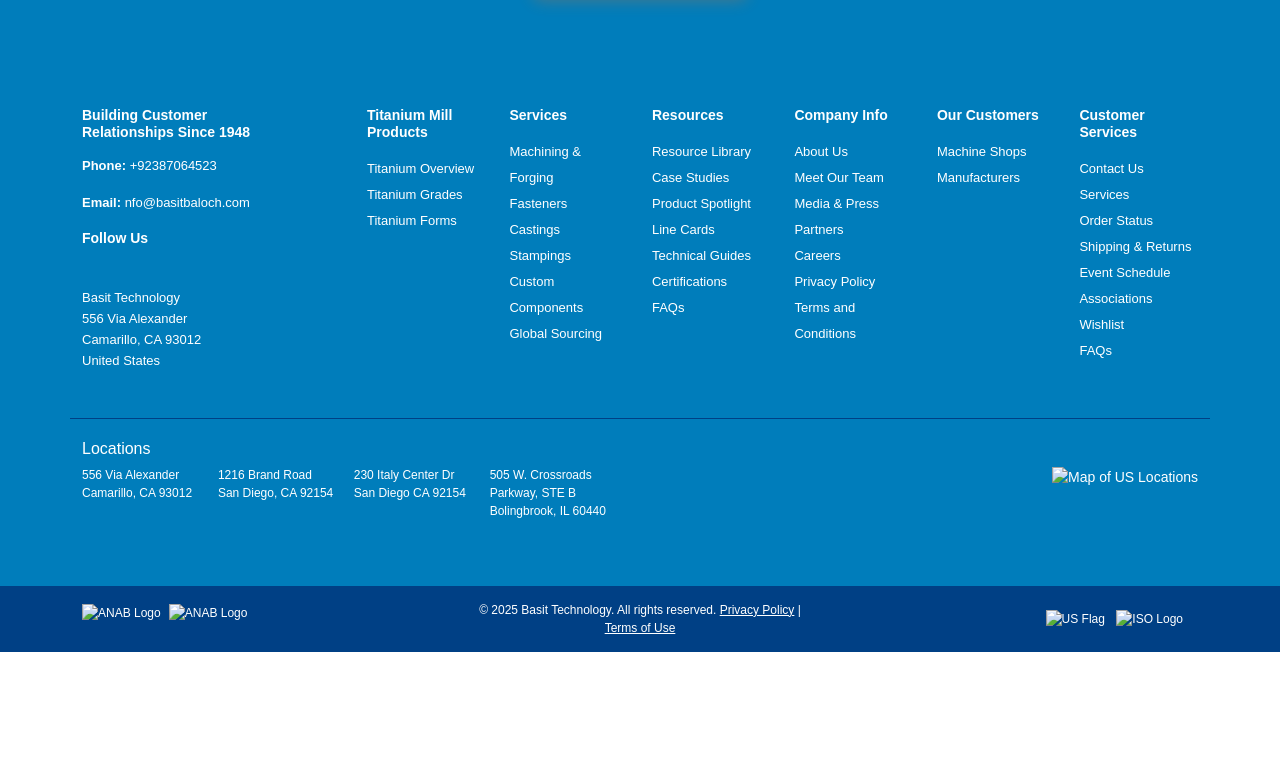
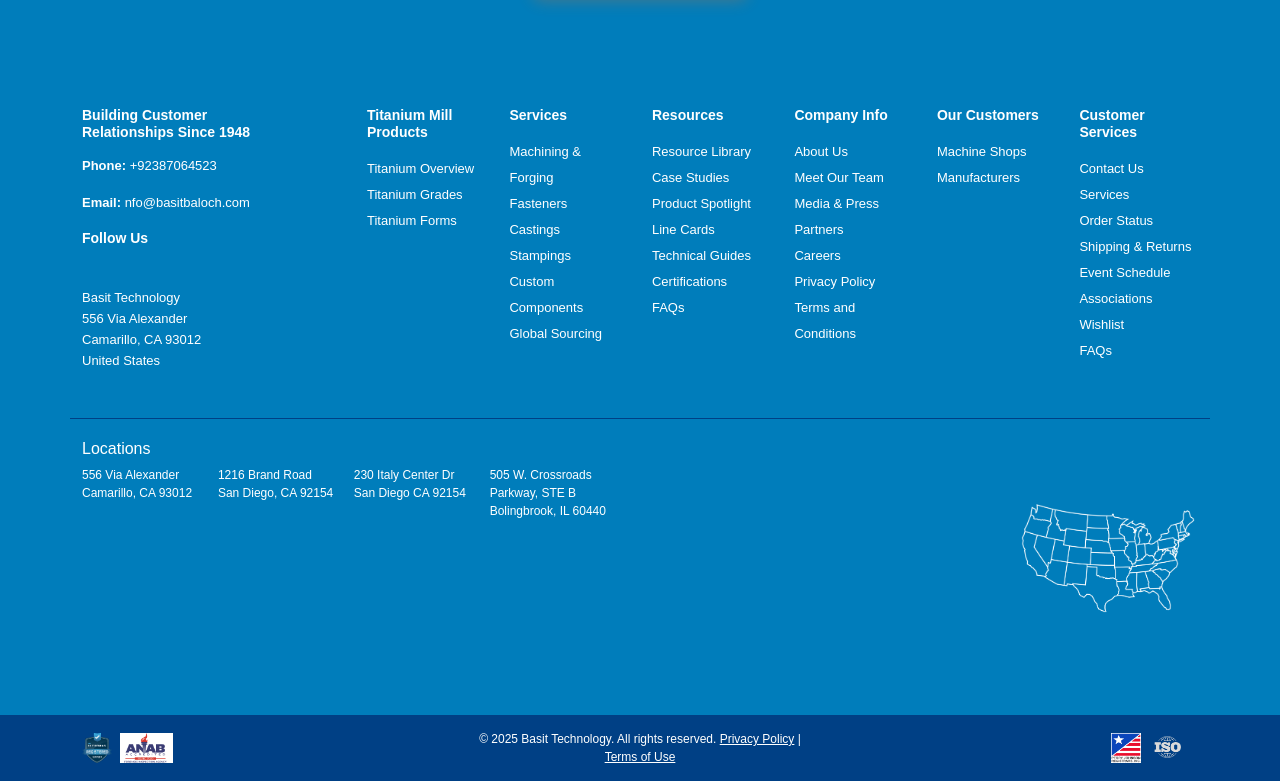
Before and after one commit to MuhammadZohaib28/freelancetask, a plain HTML site: page index.html in a window 1280 px wide. Shown: the part 6170-6951 px from the top of the page. Before the commit the page ends 6822 px from the top, so only its background shows below. Drawn offline with nearby package versions, Linux system fonts and the light colour scheme; files whose address does not match are found by name.

Commit message:
images added.

```diff
--- a/index.html
+++ b/index.html
@@ -575,7 +575,7 @@
                                 <p>505 W. Crossroads Parkway, STE B<br>Bolingbrook, IL 60440</p>
                             </div>
                             <div class="map-us-placeholder">
-                                <img src="mapusa.png" alt="Map of US Locations">
+                                <img src="./images/mapusa.png" alt="Map of US Locations">
                             </div>
                         </div>
                     </div>
@@ -586,16 +586,16 @@
             <div class="container">
                 <div class="row align-items-center">
                     <div class="col-md-4 d-flex align-items-center">
-                        <img src="logo1.png" alt="ANAB Logo" class="footer-logo me-2">
-                        <img src="logo2.png" alt="ANAB Logo" class="footer-logo me-2">
+                        <img src="./images/logo1.png" alt="ANAB Logo" class="footer-logo me-2">
+                        <img src="./images/logo2.png" alt="ANAB Logo" class="footer-logo me-2">
                     </div>
                     <div class="col-md-4 text-center">
                         <span>© 2025 Basit Technology. All rights reserved. <a href="#">Privacy Policy</a> | <a
                                 href="#">Terms of Use</a></span>
                     </div>
                     <div class="col-md-4 text-end">
-                        <img src="logo3.jpg" alt="US Flag" class="footer-logo me-2">
-                        <img src="logo4.png" alt="ISO Logo" class="footer-logo">
+                        <img src="./images/logo3.jpg" alt="US Flag" class="footer-logo me-2">
+                        <img src="./images/logo4.png" alt="ISO Logo" class="footer-logo">
                     </div>
                 </div>
             </div>
```
